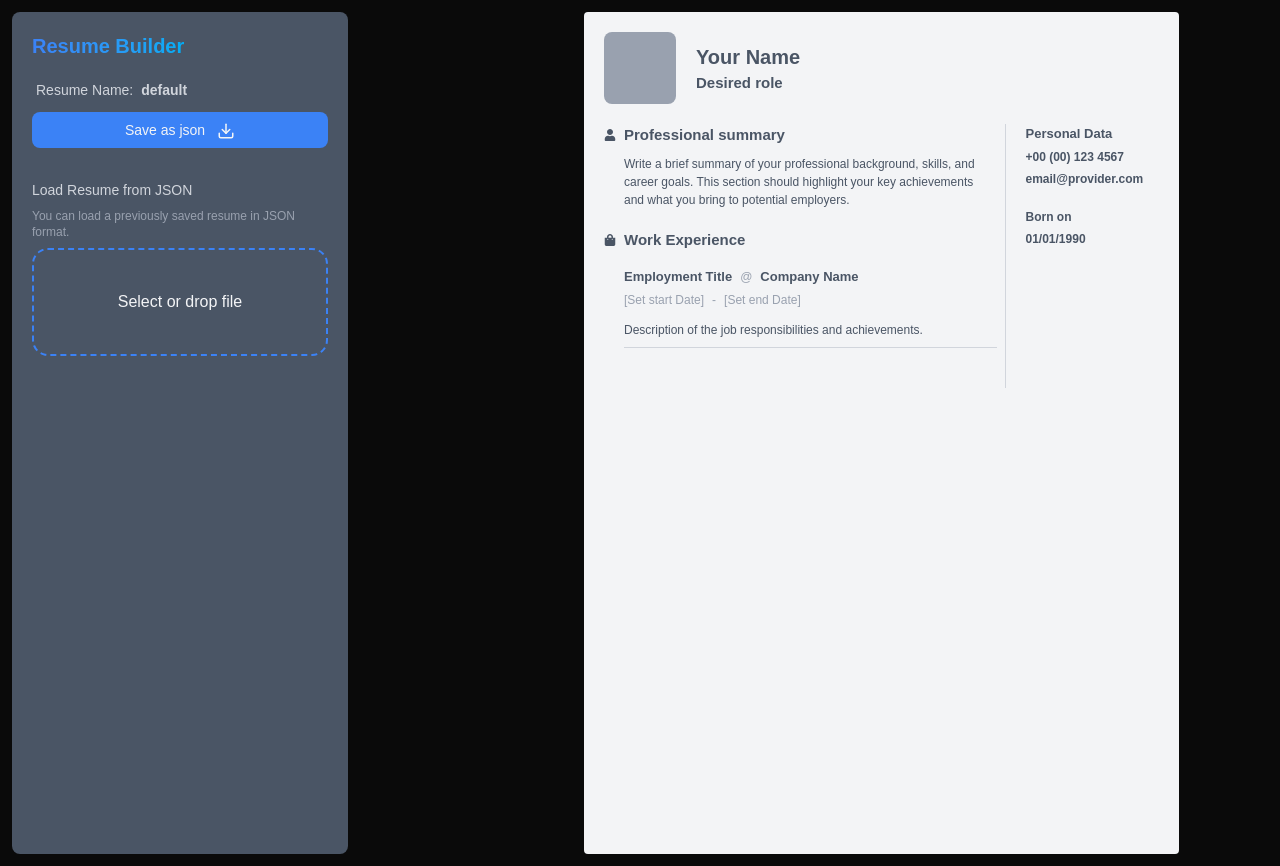
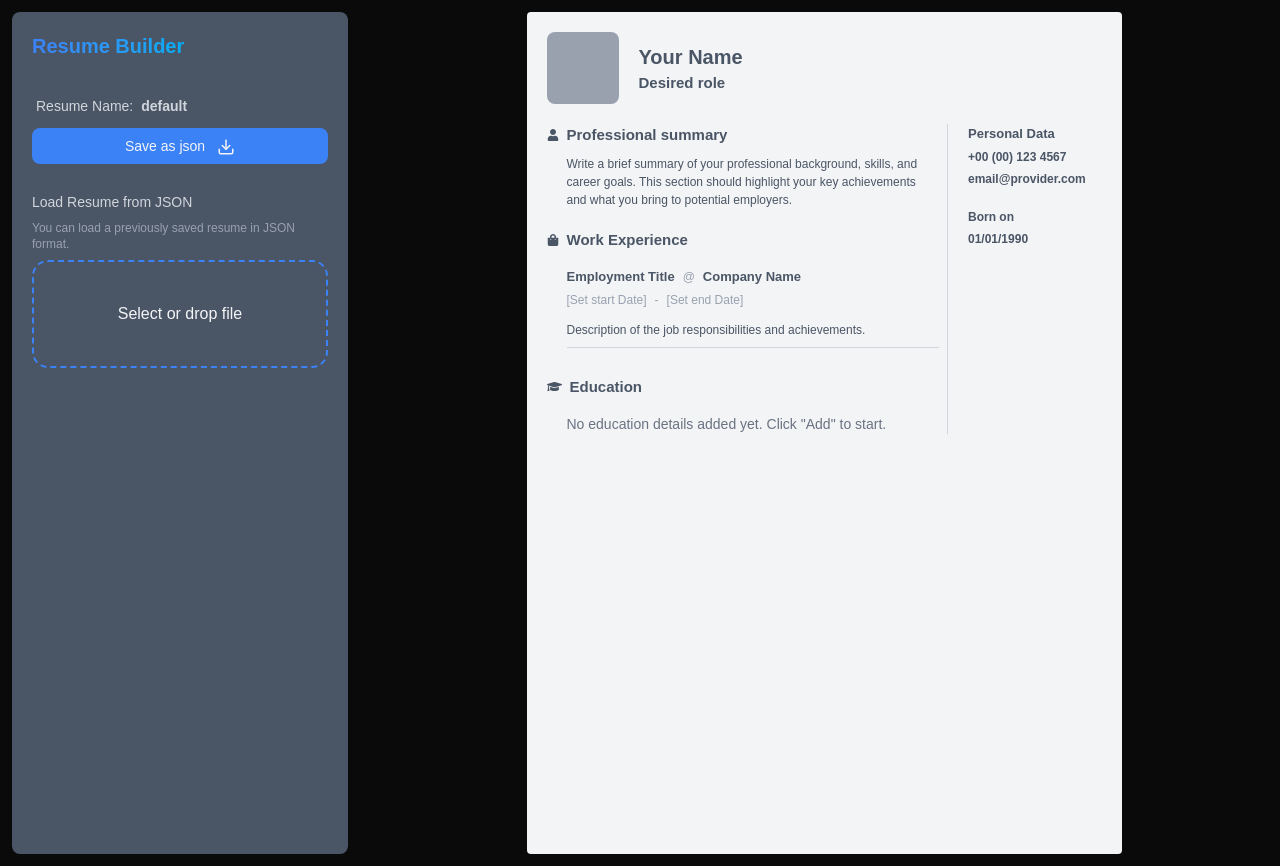
Before and after one commit to MarkDM/resumebuilder, a React (Vite) app: page / in a window 1280 px wide. Built offline with nearby package versions, Linux system fonts and the light colour scheme.

Commit message:
work in progress changes in layout and add education section

```diff
--- a/index.html
+++ b/index.html
@@ -3,7 +3,7 @@
   <head>
     <meta charset="UTF-8" />
     <link rel="icon" type="image/svg+xml" href="/vite.svg" />
-    <meta name="viewport" content="width=device-width, initial-scale=1.0" />
+    <meta name="viewport" content="width=device-width, initial-scale=1.0, user-scalable=yes">
     <title>Resume Builder</title>
   </head>
   <body>
--- /dev/null
+++ b/src/components/sections/education/ResumeEducation.tsx
@@ -0,0 +1,43 @@
+import { useResumeStore } from '../../../stores/ResumeStore';
+import EditableText from '../../EditableText'
+import { FaGraduationCap, FaPlusCircle } from 'react-icons/fa'
+
+function ResumeEducation({ className }: { className?: string }) {
+
+    const education = useResumeStore((state) => state.education);
+    const addEducationInstitution = useResumeStore((state) => state.addEducationInstitution);
+    const removeEducationInstitution = useResumeStore((state) => state.removeEducationInstitution);
+
+    return (
+        <div className={`group/all flex flex-col ${className}`}>
+            <div className="flex flex-row items-center gap-2 mb-4">
+                <FaGraduationCap className='text-center resume_subtitle' size={15} />
+                <EditableText className='resume_subtitle' onChange={(newValue) => {
+                    // Placeholder for setting education title
+                    // setEducationTitle(newValue.trim().length == 0 ? 'Education' : newValue);
+                }}>
+                    Education
+                </EditableText>
+
+                <button
+                    className="text-primary flex hover:underline text-sm opacity-0 group-hover/all:opacity-100 transition-opacity duration-200"
+                    onClick={() => {
+
+                    }}
+                >
+                    <FaPlusCircle size={16} className="text-center inline" />
+                </button>
+            </div>
+
+
+            <div className="ml-5 text-sm text-gray-500">
+                No education details added yet. Click "Add" to start.
+            </div>
+
+            {/* Placeholder for future education entries */}
+            {/* You can add a button here to add new education entries */}
+        </div>
+    )
+}
+
+export default ResumeEducation
--- a/src/pages/ResumeBuilder.tsx
+++ b/src/pages/ResumeBuilder.tsx
@@ -4,9 +4,10 @@ import ResumeProfessionalSummary from '../components/sections/ResumeProfessional
 import ResumeWorkExperience from '../components/sections/work_experience/ResumeWorkExperience';
 import ResumePersonalData from '../components/sections/ResumePersonalData';
 import { useResumeStore } from '../stores/ResumeStore';
-import { Download } from 'lucide-react';
 import FileSelector from '../components/FileSelector';
 import EditableText from '../components/EditableText';
+import { ChevronDown, ChevronUp, Download } from 'lucide-react';
+import ResumeEducation from '../components/sections/education/ResumeEducation';
 
 
 
@@ -21,6 +22,9 @@ export default function ResumeBuilder() {
     const loadResumeFromJSON = useResumeStore((state) => state.loadResumeFromJSON);
     const setResumeId = useResumeStore((state) => state.setResumeId);
     const resumeData = useResumeStore((state) => state);
+
+    const [sidebarOpen, setSidebarOpen] = useState(false);
+
 
     useEffect(() => {
         function handleResize() {
@@ -49,55 +53,93 @@ export default function ResumeBuilder() {
     return (
 
 
-        <div className='flex flex-col md:flex-row max-w-[1300px] w-full h-full justify-center items-stretch gap-5 md:gap-8'>
+        <div className='flex flex-col md:flex-row max-w-[1360px] w-full h-full justify-center items-stretch gap-5 md:gap-8 '>
 
-            <div className='flex flex-1 flex-row gap-4 md:flex-col bg-gray-600 p-5 rounded-lg m-2 md:m-0'>
+            {/* SideBar */}
+            <div
+                className={`
+                    flex
+                    flex-col
+                    gap-4
+                    md:flex-col
+                    bg-gray-600
+                    p-5
+                    rounded-lg
+                    m-2 md:m-0
+                    transition-all
+                    duration-300
+                    overflow-hidden
+                    ${sidebarOpen ? 'h-auto' : 'h-[60px]'}
+                    md:h-auto md:flex-1
+                `}
+            >
+                {/* Small screen toggle */}
+                <div className='flex justify-between items-center md:block'>
+                    <h2 className='text-app-gradient font-bold text-xl'>Resume Builder</h2>
+                    <button
+                        className='md:hidden text-sm text-white bg-gray-700 px-2 py-1 rounded'
+                        onClick={() => setSidebarOpen(!sidebarOpen)}
+                    >
+                        {sidebarOpen ? <ChevronUp /> : <ChevronDown />}
+                    </button>
+                </div>
 
-                <div className='mr-5 md:mr-0 flex flex-col items-stretch justify-around'>
-                    <h2 className='text-app-gradient font-bold text-xl'>Resume Builder</h2>
-                    <form onSubmit={(e) => {
+                {/* Hide rest of sidebar on small screen if collapsed */}
+                <div className={`${sidebarOpen ? 'flex' : 'hidden'} md:flex flex-col gap-3`}>
+                    <form
+                        onSubmit={(e) => {
                             e.preventDefault();
                             saveResumeToJSON();
-                    }}>
+                        }}
+                    >
+                        <div className='flex items-center gap-2 mt-5'>
+                            <label htmlFor='resumeId' className='text-sm text-gray-300 ml-1'>
+                                Resume Name:
+                            </label>
 
-
-                        <div className='flex items-center-safe gap-2 mt-5'>
-                            <label htmlFor='resumeId' className='text-sm text-gray-300 ml-1'>Resume Name:</label>
-
-                            <EditableText className='text-sm font-bold text-gray-300' onChange={(newValue) => {
+                            <EditableText
+                                className='text-sm font-bold text-gray-300'
+                                onChange={(newValue) => {
                                     setResumeId(newValue.trim().length > 0 ? newValue : 'My Resume');
-                            }}>
+                                }}
+                            >
                                 {resumeData.id}
                             </EditableText>
                         </div>
 
-
-                        <button type='submit' className='bg-primary mt-3 w-full text-sm shadow-hover px-4 py-2 rounded-lg mb-4'>
+                        <button
+                            type='submit'
+                            className='bg-primary mt-3 w-full text-sm shadow-hover px-4 py-2 rounded-lg mb-4'
+                        >
                             Save as json <Download className='inline ml-2' size={18} />
                         </button>
                     </form>
-                </div>
+
                     <div className='flex-1 flex flex-col gap-2'>
                         <h3 className='text-gray-300 text-sm'>Load Resume from JSON</h3>
-                    <p className='text-xs text-gray-400'>You can load a previously saved resume in JSON format.</p>
+                        <p className='text-xs text-gray-400'>
+                            You can load a previously saved resume in JSON format.
+                        </p>
 
-                    <FileSelector className='p-10' onChangeFile={(fileBase64, fileName) => {
+                        <FileSelector
+                            className='p-10'
+                            onChangeFile={(fileBase64, fileName) => {
                                 if (fileBase64 && fileName) {
                                     loadResumeFromJSON(fileBase64);
                                 }
-                    }}>
-
-                    </FileSelector>
+                            }}
+                        />
+                    </div>
+                </div>
             </div>
 
-                {/* <div className="flex-1 bg-green-600">
-
-                </div> */}
-
-            </div>
-
-            <div className='flex-3 flex items-center justify-center'>
-                <div ref={containerRef} className="aspect-[210/297] w-full max-w-[60vh]">
+            {/* Resume Preview */}
+            <div className='flex-3 flex justify-center items-center w-full h-full'>
+                <div ref={containerRef}
+                    // style={{
+                    //     transformOrigin: 'top left',
+                    // }}
+                    className="scale-[0.95] md:scale-100 overflow-hidden">
 
                     <div
                         style={{
@@ -113,7 +155,8 @@ export default function ResumeBuilder() {
                             <div className='flex item'>
                                 <div className='flex-3'>
                                     <ResumeProfessionalSummary className='mb-5 mr-2' />
-                                    <ResumeWorkExperience className='mr-2' />
+                                    <ResumeWorkExperience className='mb-5 mr-2' />
+                                    <ResumeEducation className='mr-2' />
                                 </div>
 
                                 <div className='w-[1px] bg-gray-300'></div>
--- a/src/stores/ResumeStore.ts
+++ b/src/stores/ResumeStore.ts
@@ -6,6 +6,9 @@ type Actions = {
     setResumeHeader: (header: ResumeData['header']) => void;
     setResumeProfessionalSummary: (summary: ResumeData['professionalSummary']) => void;
     setResumeWorkExperience: (workExperience: ResumeData['workExperience']) => void;
+    addEducationInstitution: (institution: ResumeData['education']['institutions'][number]) => void;
+    setEducation: (education: ResumeData['education']) => void;
+    removeEducationInstitution: (education: ResumeData['education']['institutions'][number]) => void;
     addEmployment: (employment: ResumeData['workExperience']['employments'][number]) => void;
     removeEmployment: (employmentId: string) => void;
     updateEmployment: (employment: ResumeData['workExperience']['employments'][number]) => void;
@@ -47,6 +50,19 @@ const initialState: ResumeData = {
         birthTitle: 'Born on',
         birthDate: '01/01/1990' // ISO date string
     },
+    education: {
+        title: 'Education',
+        institutions: [
+            {
+                id: '1',
+                name: 'Institution Name',
+                degree: 'Degree Title',
+                startDate: '',
+                endDate: '',
+                description: 'Description of the degree and any relevant coursework or achievements.'
+            }
+        ]
+    }
 }
 
 export const useResumeStore = create<ResumeData & Actions>((set) => ({
@@ -56,6 +72,19 @@ export const useResumeStore = create<ResumeData & Actions>((set) => ({
     setResumeProfessionalSummary: (summary) => set({ professionalSummary: summary }),
     setResumeWorkExperience: (workExperience) => set({ workExperience }),
     setResumePersonalData: (personalData) => set({ personalData }),
+    setEducation: (education) => set({ education }),
+    addEducationInstitution: (institution) => set((state) => ({
+        education: {
+            ...state.education,
+            institutions: [...state.education.institutions, institution]
+        }
+    })),
+    removeEducationInstitution: (institution) => set((state) => ({
+        education: {
+            ...state.education,
+            institutions: state.education.institutions.filter(i => i.id !== institution.id)
+        }
+    })),
     addEmployment: (employment) => set((state) => ({
         workExperience: {
             ...state.workExperience,
--- /dev/null
+++ b/src/types/EducationInstitution.ts
@@ -0,0 +1,8 @@
+export interface EducationInstitution {
+    id: string;
+    name: string;
+    degree: string;
+    startDate: string; // ISO date string
+    endDate?: string; // ISO date string, optional for current education
+    description: string;
+}
```
Also changed, not shown: src/components/sections/work_experience/ResumeWorkExperience.tsx (+21 -24 lines), src/types/ResumeData.ts (+7 -0 lines). Lines whose indentation alone changed are shown as unchanged.
